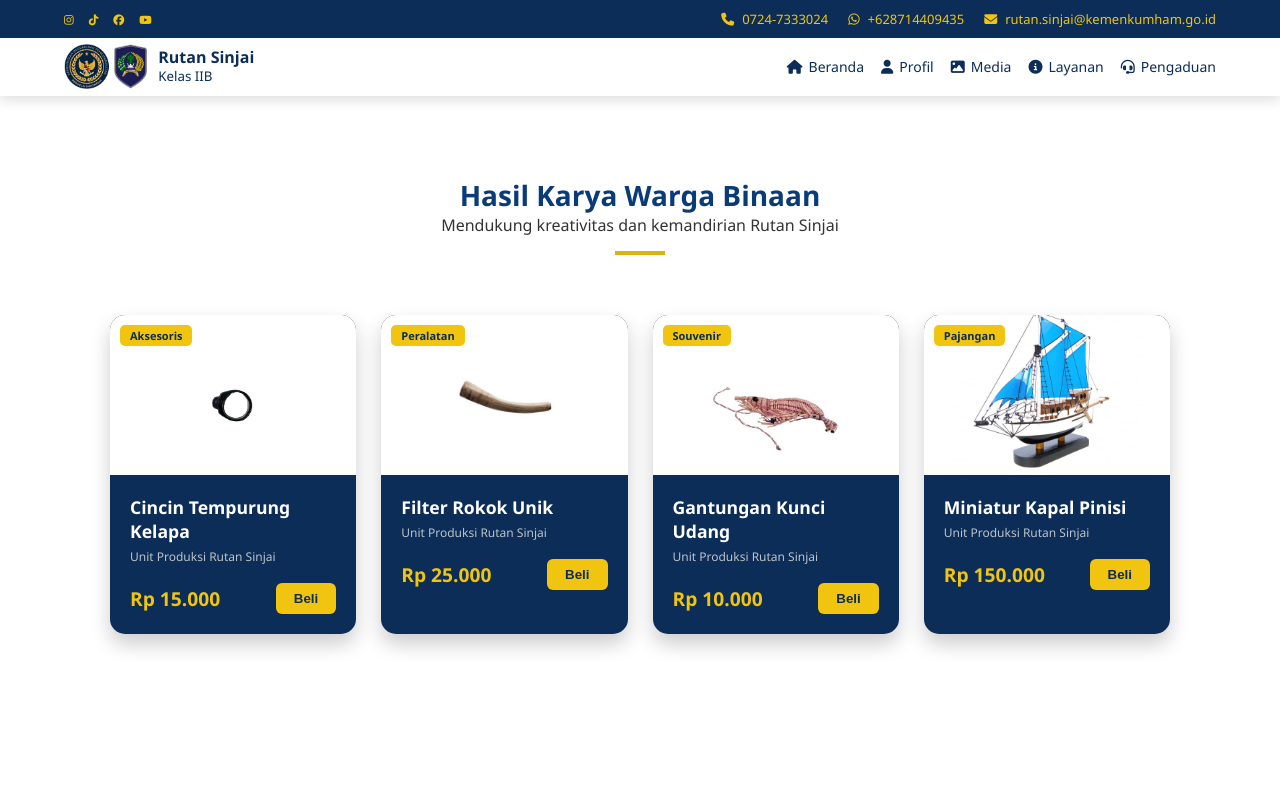
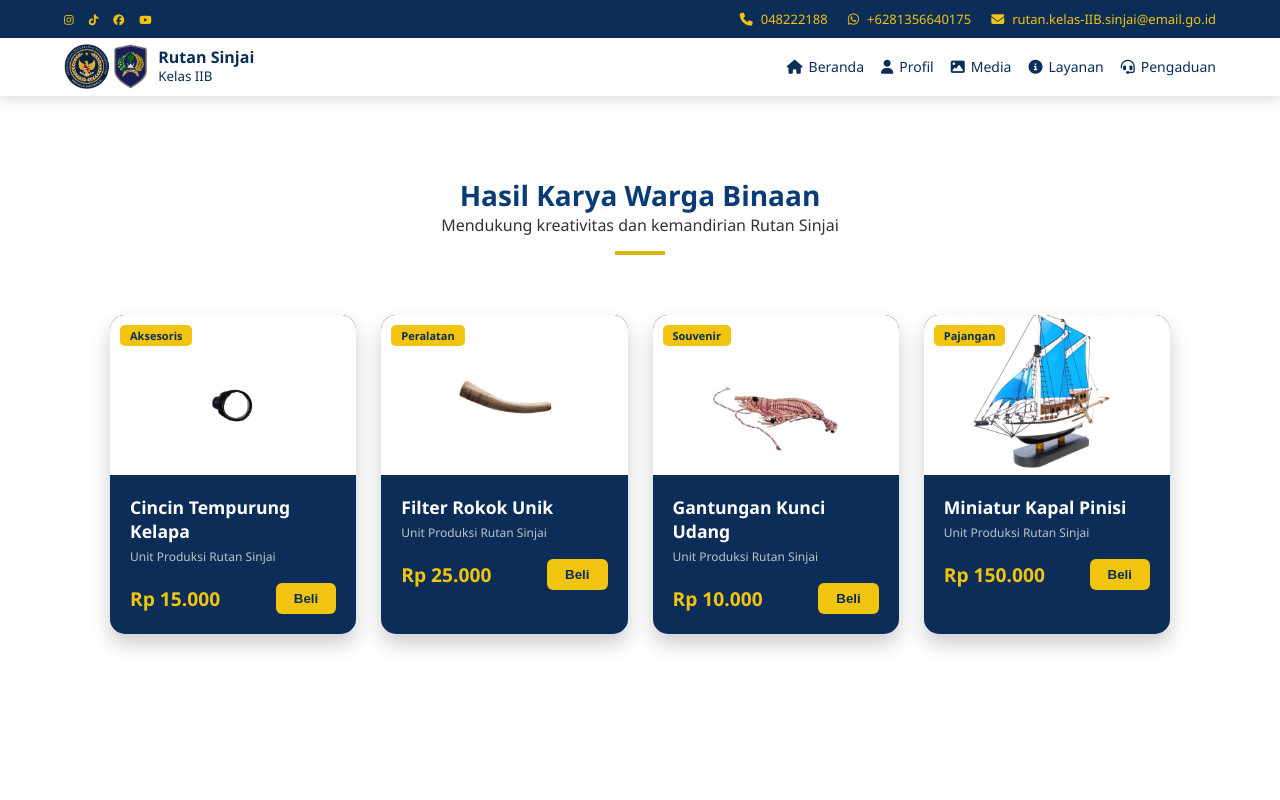
Before and after one commit to andifandiakbar/porto-web, a Next.js app: page /karya in a window 1280 px wide. Shown: the top 800 px of the page. Built offline with nearby package versions, Linux system fonts and the light colour scheme.

Commit message:
maintanance

```diff
--- a/app/(publik)/layout.tsx
+++ b/app/(publik)/layout.tsx
@@ -40,13 +40,9 @@ export default function RootLayout({ children }: LayoutProps) {
   };
 
   return (
-    <html lang="id">
-      <head>
-        <title>Rutan Sinjai Kelas IIB</title>
-        <meta name="description" content="Website Resmi Rumah Tahanan Negara Kelas IIB Sinjai" />
+    <div className="layout-wrapper">
         <link rel="stylesheet" href="https://cdnjs.cloudflare.com/ajax/libs/font-awesome/6.5.0/css/all.min.css" />
-      </head>
-      <body>
+
         <main className="main-wrapper">
           <div className="topbar">
             <div className="container topbar-flex">
@@ -57,9 +53,9 @@ export default function RootLayout({ children }: LayoutProps) {
                 <a href="#"><i className="fa-brands fa-youtube"></i></a>
               </div>
               <div className="topbar-info">
-                <a href="tel:07247333024" className="info-item"><i className="fa-solid fa-phone"></i> 0724-7333024</a>
-                <a href="https://wa.me/628714409435" target="_blank" rel="noopener noreferrer" className="info-item"><i className="fa-brands fa-whatsapp"></i> +628714409435</a>
-                <a href="mailto:rutan.sinjai@kemenkumham.go.id" className="info-item"><i className="fa-solid fa-envelope"></i> rutan.sinjai@kemenkumham.go.id</a>
+                <a href="tel:07247333024" className="info-item"><i className="fa-solid fa-phone"></i> 048222188</a>
+                <a href="https://wa.me/6281356640175" target="_blank" rel="noopener noreferrer" className="info-item"><i className="fa-brands fa-whatsapp"></i> +6281356640175</a>
+                <a href="mailto:rutanIIBsinjai@email.go.id" className="info-item"><i className="fa-solid fa-envelope"></i> rutan.kelas-IIB.sinjai@email.go.id</a>
               </div>
             </div>
           </div>
@@ -215,7 +211,6 @@ export default function RootLayout({ children }: LayoutProps) {
             </div>
           </footer>
         </main>
-      </body>
-    </html>
+    </div>
   );
 }
--- a/app/(publik)/mobile.css
+++ b/app/(publik)/mobile.css
@@ -57,7 +57,7 @@
 }
 
   .navbar {
-    background-color: #ffffff;
+    background-color: #bdbdbd18;
     padding: 8px 0;
     box-shadow: 0 4px 9px rgba(0, 0, 0, 0.13);
     position: sticky;
--- a/app/(publik)/page.tsx
+++ b/app/(publik)/page.tsx
@@ -247,7 +247,7 @@ export default function NamaKomponenAnda() {
           type="text"
           style={{
             width: '100%',
-            padding: '12px',
+            padding: '9px',
             border: '2px solid #e0e0e0',
             borderRadius: '4px',
             outline: 'none',
--- a/app/layout.tsx
+++ b/app/layout.tsx
@@ -1,13 +1,7 @@
-export default function RootLayout({
-    children,
-  }: {
-    children: React.ReactNode
-  }) {
+export default function Root({ children }) {
     return (
       <html lang="id">
-        <body style={{ margin: 0 }}>
-          {children}
-        </body>
+        <body>{children}</body>
       </html>
-    );
+    )
   }
```
